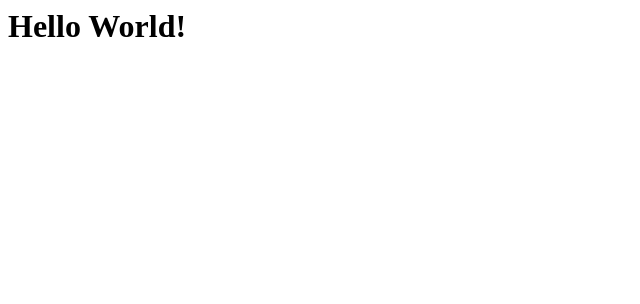
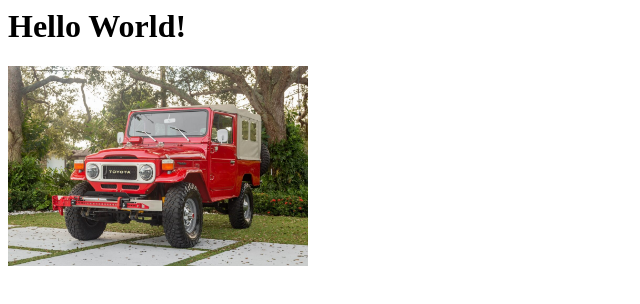
Before and after one commit to JoseNinoHi/JoseNinoHi.github.io, a plain HTML site: page index.html in a window 1280 px wide. Shown: the whole page, without its empty margins (0-640 px from the left). Drawn offline with Linux system fonts and the light colour scheme.

Commit message:
add image

```diff
--- a/index.html
+++ b/index.html
@@ -1,4 +1,6 @@
 <html>
 	<h1>Hello World! </h1>
-
+<div>
+	<img src="fj43.jpg" height="200">
+</div>
 </html>
```
Also changed, not shown: fj43.jpg (added).
